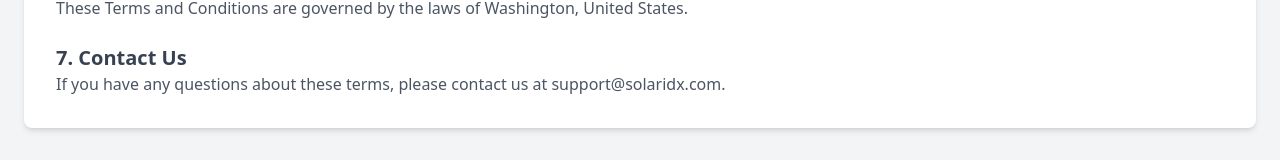
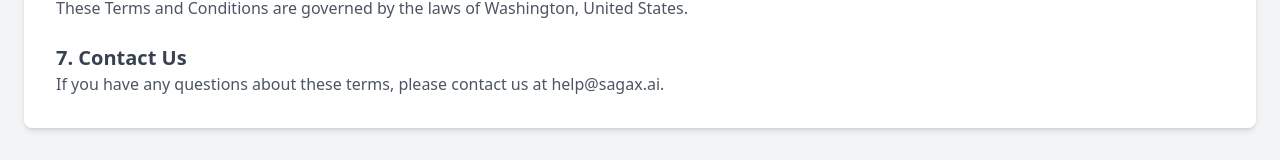
Before and after one commit to Reznov00/solaridx-landing, a Next.js app: page /terms-and-conditions in a window 1280 px wide. Shown: the part 720-883 px from the top of the page. Built offline with nearby package versions, Linux system fonts and the light colour scheme.

Commit message:
fix: (Email updated)

```diff
--- a/pages/get-app.js
+++ b/pages/get-app.js
@@ -22,8 +22,8 @@ export default function GetApp() {
           </div>
           <div className="flex flex-col space-y-5 w-full max-w-sm">
             <a
-              href="https://play.google.com/store/apps/details?id=solaridx"
-              target="_blank"
+              href=""
+              // target="_blank"
               rel="noopener noreferrer"
               className="flex items-center justify-center gap-3 w-full text-white bg-indigo-600 hover:bg-indigo-500 active:bg-indigo-700 ring-offset-2 ring-indigo-600 focus:ring py-3 rounded-lg"
             >
@@ -31,8 +31,8 @@ export default function GetApp() {
               <span>Get it on Google Play</span>
             </a>
             <a
-              href="https://apps.apple.com/app/solaridx/id123456789"
-              target="_blank"
+              href=""
+              // target="_blank"
               rel="noopener noreferrer"
               className="flex items-center justify-center gap-3 w-full text-white bg-gray-800 hover:bg-gray-700 active:bg-gray-900 ring-offset-2 ring-gray-700 focus:ring py-3 rounded-lg"
             >
--- a/pages/privacy-policy/index.js
+++ b/pages/privacy-policy/index.js
@@ -121,7 +121,7 @@ export default function PrivacyPolicy() {
         <h2 className="text-xl font-semibold text-gray-700 mt-6">Contact Us</h2>
         <p className="text-gray-600">
           If you have any questions about this Privacy Policy, You can contact
-          us at <span className="font-medium">support@solaridx.com</span>.
+          us at <span className="font-medium">help@sagax.ai</span>.
         </p>
       </div>
     </div>
--- a/pages/terms-and-conditions/index.js
+++ b/pages/terms-and-conditions/index.js
@@ -71,7 +71,7 @@ export default function TermsAndConditions() {
         </h2>
         <p className="text-gray-600">
           If you have any questions about these terms, please contact us at{" "}
-          <span className="font-medium">support@solaridx.com</span>.
+          <span className="font-medium">help@sagax.ai</span>.
         </p>
       </div>
     </div>
```
